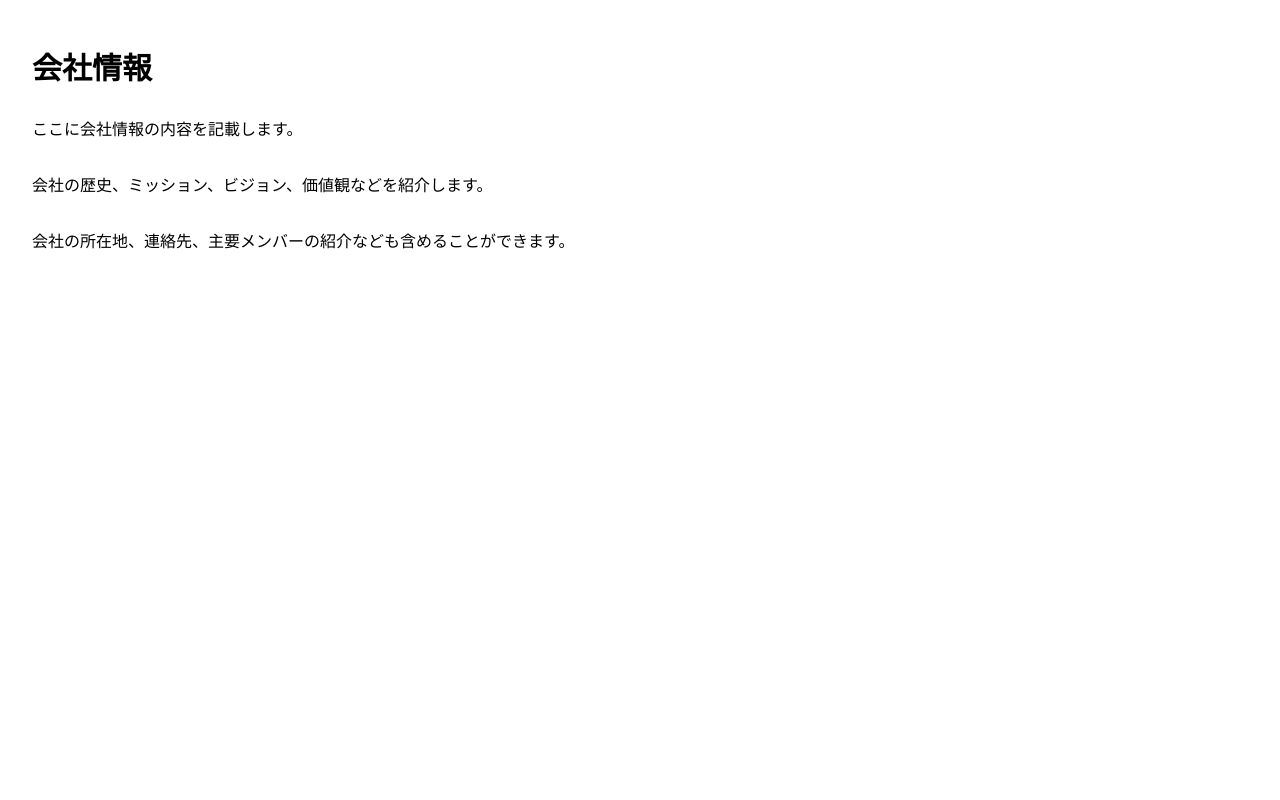
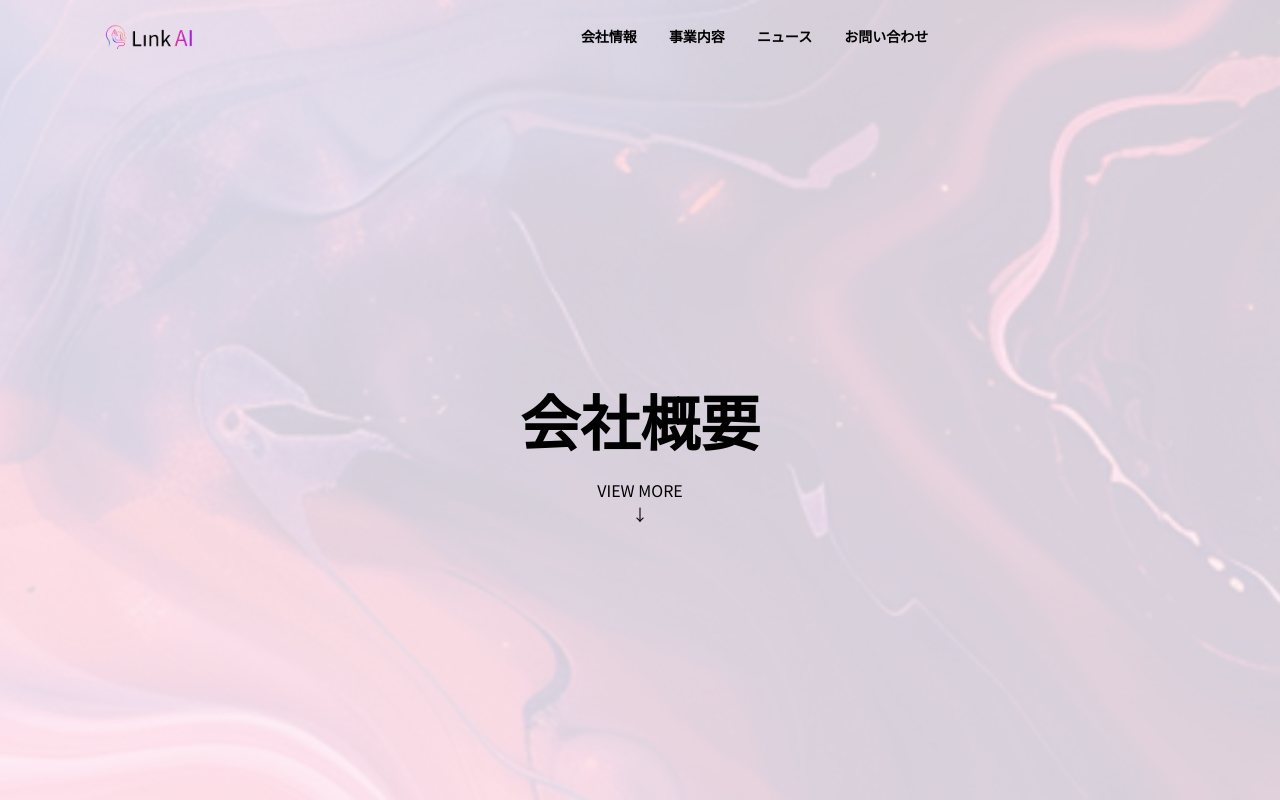
Before and after one commit to ryuhei-linkai/linkaiweb, a Next.js app: page /company in a window 1280 px wide. Shown: the top 800 px of the page. Built offline with nearby package versions, Linux system fonts and the light colour scheme.

Commit message:
会社概要

```diff
--- a/src/app/company/page.jsx
+++ b/src/app/company/page.jsx
@@ -1,17 +1,204 @@
 "use client";
-import React from 'react';
+import React, { useEffect, useState } from "react";
+import Link from 'next/link';
+import Image from 'next/image';
 
-const CompanyPage = () => {
+function CompanyPage() {
+  const [scrollPosition, setScrollPosition] = useState(0);
+  const [isHeaderWhite, setIsHeaderWhite] = useState(false);
+
+  useEffect(() => {
+    const handleScroll = () => {
+      const position = window.pageYOffset;
+      setScrollPosition(position);
+
+      const fvHeight = window.innerHeight;
+      setIsHeaderWhite(position > fvHeight);
+    };
+
+    window.addEventListener('scroll', handleScroll, { passive: true });
+
+    return () => {
+      window.removeEventListener('scroll', handleScroll);
+    };
+  }, []);
+
+  useEffect(() => {
+    const textElements = document.querySelectorAll(".animate-text");
+    textElements.forEach((element) => {
+      const text = element.innerText;
+      element.innerHTML = "";
+      text.split("").forEach((char, index) => {
+        const span = document.createElement("span");
+        span.innerText = char;
+        span.style.opacity = 0;
+        span.style.transform = "translateX(-100px)";
+        span.style.transition = `opacity 0.3s ease-out ${index * 0.05}s, transform 0.3s ease-out ${index * 0.05}s`;
+        element.appendChild(span);
+      });
+    });
+
+    setTimeout(() => {
+      textElements.forEach((element) => {
+        const spans = element.querySelectorAll("span");
+        spans.forEach((span) => {
+          span.style.opacity = 1;
+          span.style.transform = "translateX(0)";
+        });
+      });
+    }, 300);
+  }, []);
+
+  const getGrayscaleValue = () => {
+    const maxScroll = 1000;
+    const grayscale = Math.min(scrollPosition / maxScroll * 100, 100);
+    return grayscale;
+  };
+
   return (
-    <div className="max-w-7xl mx-auto px-4 sm:px-6 lg:px-8 py-12">
-      <h1 className="text-3xl font-bold mb-8">会社情報</h1>
-      <div className="space-y-8">
-        <p>ここに会社情報の内容を記載します。</p>
-        <p>会社の歴史、ミッション、ビジョン、価値観などを紹介します。</p>
-        <p>会社の所在地、連絡先、主要メンバーの紹介なども含めることができます。</p>
+    <div className="relative">
+      <div
+        className="w-full h-full bg-[url('/images/background.png')] bg-cover bg-center bg-fixed absolute top-0 left-0"
+        style={{
+          filter: `grayscale(${getGrayscaleValue()}%)`
+        }}
+      ></div>
+      <div className="relative z-10">
+        <header className={`w-full flex justify-between items-center font-bold text-sm p-5 fixed top-0 left-0 right-0 z-50 transition-all duration-300 ${isHeaderWhite ? 'bg-white' : 'bg-transparent'}`}>
+          <div className="flex items-center space-x-2 mx-20">
+            <img src="/images/file.png" alt="会社ロゴ" className="h-8" />
+          </div>
+          <ul className="hidden sm:flex space-x-8 text-black">
+            <li><Link href="/company">会社情報</Link></li>
+            <li><Link href="/business">事業内容</Link></li>
+            <li><Link href="/news">ニュース</Link></li>
+            <li><Link href="/contact">お問い合わせ</Link></li>
+          </ul>
+          <div className="flex space-x-4 mx-4">
+          </div>
+        </header>
+        <div className="min-h-screen flex flex-col justify-center items-center text-center p-5 relative">
+          <div className="absolute inset-0 bg-white opacity-80"></div>
+          <main className="text-black mt-32 relative z-10">
+            <h1 className="text-4xl md:text-6xl font-bold mb-4 animate-text">
+              会社概要
+            </h1>
+            <button
+              className="px-6 py-3 text-black transition-all animate-text group"
+              onClick={() => {
+                const companySection = document.getElementById('company-section');
+                companySection.scrollIntoView({ behavior: 'smooth' });
+              }}
+            >
+              <span className="block transition-transform duration-300 group-hover:translate-y-1">VIEW MORE</span>
+              <span className="block mt-1 transform transition-all duration-300 group-hover:translate-y-1 group-hover:opacity-70">↓</span>
+            </button>
+          </main>
+        </div>
+
+        <section id="company-section" className="py-20 px-5 text-gray-800 relative">
+          <div className="absolute inset-0 bg-white opacity-80"></div>
+          <div className="relative z-10 max-w-4xl mx-auto">
+            <h2 className="text-center text-7xl font-bold mb-24">
+              <span className="bg-gradient-to-r from-purple-300 to-pink-300 text-transparent bg-clip-text">Company</span>
+            </h2>
+            <div className="space-y-6">
+              <div className="flex border-b border-gray-300 pb-4">
+                <h3 className="text-xl font-bold w-1/4">会社名</h3>
+                <p className="w-3/4">株式会社Link AI</p>
+              </div>
+              <div className="flex border-b border-gray-300 pb-4">
+                <h3 className="text-xl font-bold w-1/4">所在地</h3>
+                <p className="w-3/4">〒108-0023 東京都港区芝浦２－１４－１８サカイビル５階</p>
+              </div>
+              <div className="flex border-b border-gray-300 pb-4">
+                <h3 className="text-xl font-bold w-1/4">設立</h3>
+                <p className="w-3/4">2024年2月8日</p>
+              </div>
+              <div className="flex border-b border-gray-300 pb-4">
+                <h3 className="text-xl font-bold w-1/4">代表者</h3>
+                <p className="w-3/4">安東竜平</p>
+              </div>
+              <div className="flex border-b border-gray-300 pb-4">
+                <h3 className="text-xl font-bold w-1/4">事業内容</h3>
+                <ul className="w-3/4 list-disc list-inside">
+                  <li>マーケティング/営業プロセスのAIXプロダクトの提供</li>
+                  <li>AIシステム開発</li>
+                  <li>AI/DXコンサルティング</li>
+                </ul>
+              </div>
+            </div>
+          </div>
+        </section>
+
+        <section id="access-section" className="py-20 px-5 text-gray-800 relative">
+          <div className="absolute inset-0 bg-white opacity-80"></div>
+          <div className="relative z-10 max-w-4xl mx-auto">
+            <h2 className="text-center text-7xl font-bold mb-10">
+              <span className="bg-gradient-to-r from-purple-300 to-pink-300 text-transparent bg-clip-text">Access</span>
+            </h2>
+            <div className="w-full h-96">
+              <iframe
+                src="https://www.google.com/maps/embed?pb=!1m18!1m12!1m3!1d3242.2775328616!2d139.74726687677547!3d35.64577413128075!2m3!1f0!2f0!3f0!3m2!1i1024!2i768!4f13.1!3m3!1m2!1s0x60188bb8d4094a39%3A0x57e8d9e0c96df2cc!2z44CSMTQwLTAwMTEg5p2x5Lqs6YO95riv5Yy65aCA5rWm77yS5LiB55uu77yR77yU4oiS77yR77yYIOOCteOCq-OCpOODk-ODqw!5e0!3m2!1sja!2sjp!4v1709534639705!5m2!1sja!2sjp"
+                width="100%"
+                height="100%"
+                style={{border:0}}
+                allowFullScreen=""
+                loading="lazy"
+                referrerPolicy="no-referrer-when-downgrade">
+              </iframe>
+            </div>
+            <div className="mt-8 mb-8 border-t border-b border-gray-300 py-4">
+              <div className="grid grid-cols-2 gap-4">
+                <div>
+                  <h3 className="text-xl font-bold">最寄り駅</h3>
+                </div>
+                <div>
+                  <p>JR山手線・JR京浜東北線「田町」駅　徒歩５分</p>
+                </div>
+              </div>
+            </div>
+          </div>
+        </section>
+
+        <footer className="bg-gray-900 text-white py-10">
+          <div className="container mx-auto px-5 flex flex-wrap justify-between">
+            <div className="w-full md:w-1/4 mb-5">
+              ©
+              Link AI Inc.
+            </div>
+            <div className="w-full md:w-3/4 flex flex-wrap justify-around">
+              <div className="mb-5">
+                <ul>
+                  <li>Purpose & Mission</li>
+                  <li>会社概要</li>
+                </ul>
+              </div>
+              <div className="mb-5">
+                <ul>
+                  <li>事業内容</li>
+                  <li>ニュース</li>
+                  <li>お問い合わせ</li>
+                </ul>
+              </div>
+              <div className="mb-5">
+                <ul>
+                  <li>採用情報</li>
+                </ul>
+              </div>
+              <div className="mb-5">
+                <p>メディア・ブログ</p>
+                <ul>
+                  <li>X</li>
+                  <li>ブログ</li>
+                </ul>
+              </div>
+            </div>
+          </div>
+        </footer>
       </div>
     </div>
   );
-};
+}
 
 export default CompanyPage;
```
Also changed, not shown: public/images/office.png (added).
